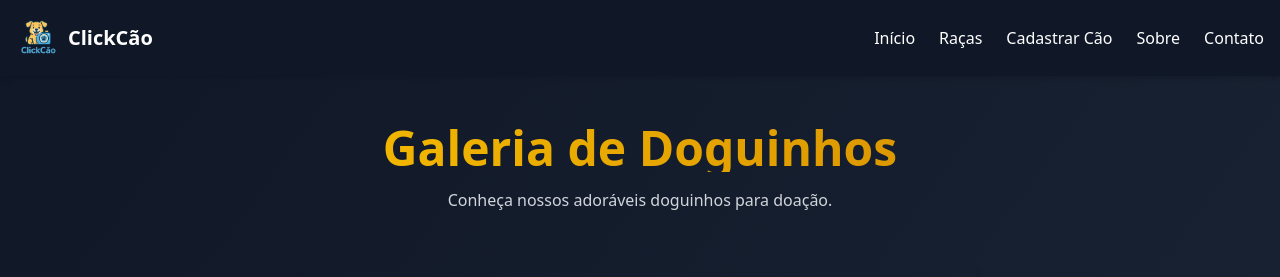
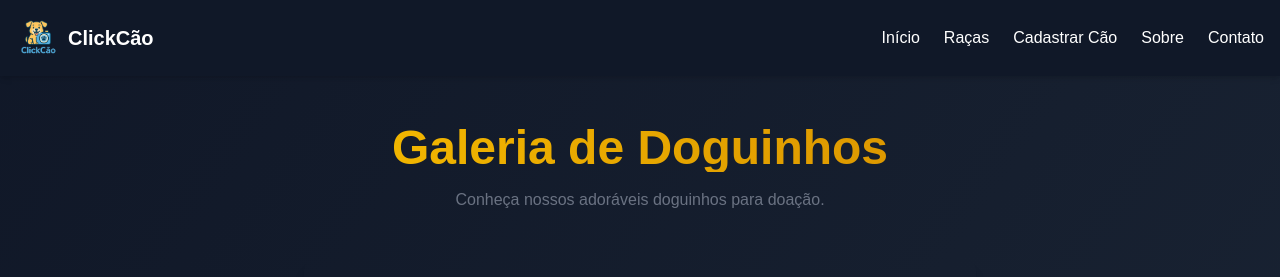
Before and after one commit to moaaskt/Clickcao, a React (Vite) app: page / in a window 1280 px wide. Shown: the top 277 px of the page. Built offline with nearby package versions, Linux system fonts and the light colour scheme.

Commit message:
ajustando detalhes home

```diff
--- a/index.html
+++ b/index.html
@@ -1,12 +1,16 @@
-<!doctype html>
+<!DOCTYPE html>
 <html lang="en">
   <head>
     <meta charset="UTF-8" />
     <link rel="icon" type="image/svg+xml" href="src/assets/logo3.png" />
+    <link
+      href="https://fonts.googleapis.com/css2?family=Poppins&display=swap"
+      rel="stylesheet"
+    />
+
     <meta name="viewport" content="width=device-width, initial-scale=1.0" />
     <title>ClickCão 🐾</title>
     <script src="https://cdn.jsdelivr.net/npm/@tailwindcss/browser@4"></script>
-
   </head>
   <body>
     <div id="root"></div>
--- a/package.json
+++ b/package.json
@@ -10,6 +10,9 @@
     "preview": "vite preview"
   },
   "dependencies": {
+    "@fontsource/baloo-2": "^5.2.5",
+    "@fontsource/fredoka": "^5.2.7",
+    "@fontsource/poppins": "^5.2.6",
     "framer-motion": "^12.6.3",
     "lucide-react": "^0.487.0",
     "react": "^19.0.0",
--- a/src/index.css
+++ b/src/index.css
@@ -8,6 +8,8 @@
 html, body {
   width: 100%;
   overflow-x: hidden;
+  fontFamily: 'Fredoka', sans-serif;
+
 }
 /* No seu arquivo CSS global */
 * {
--- a/src/pages/Home.jsx
+++ b/src/pages/Home.jsx
@@ -1,6 +1,9 @@
 import { useState, useEffect } from 'react';
 import { motion } from 'framer-motion';
 import dogs, { defaultDogs } from '../data/dogs';
+import '../index.css'
+
+
 
 export default function Home() {
   const [selectedDog, setSelectedDog] = useState(null);
@@ -65,7 +68,7 @@ export default function Home() {
         <h1 className="text-5xl font-bold mb-4 bg-clip-text text-transparent bg-gradient-to-r from-yellow-400 to-yellow-600">
           Galeria de Doguinhos
         </h1>
-        <p className="text-gray-300 max-w-2xl mx-auto">
+        <p className="text-gray-500 max-w-2xl mx-auto">
           Conheça nossos adoráveis doguinhos para doação.
         </p>
       </motion.div>
--- a/src/pages/contato.css
+++ b/src/pages/contato.css
@@ -6,3 +6,6 @@
   .animate-subtleZoom {
     animation: subtleZoom 30s infinite alternate ease-in-out;
   }
+  body {
+font-family: 'Fredoka', sans-serif;
+  }
```
Also changed, not shown: 1 other file (tests, documents, lock files or other folders).
